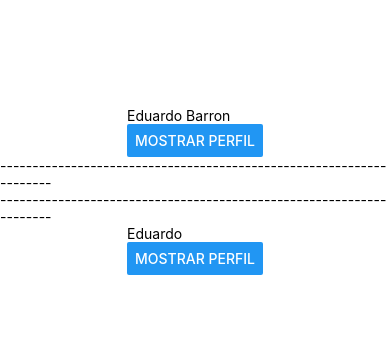
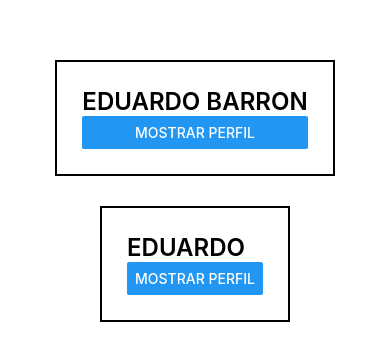
Before and after one commit to Eduardo-Barron-Mendoza/PM203, a React Native app in the folder Practica5/miapp2/: screen / in a window 390 px wide. Shown: the part 231-592 px from the top of the page. Built offline with nearby package versions, Linux system fonts and the light colour scheme.

Commit message:
Practica 8 Avance 1

```diff
--- a/Practica5/miapp2/App.js
+++ b/Practica5/miapp2/App.js
@@ -29,8 +29,7 @@ export default function App() {
 
       <Perfil nombre="Eduardo Barron" carrera="Sistemas" materia="Programacion Movil" cuatri="9"></Perfil>
 
-      <Text>--------------------------------------------------------------------</Text>
-      <Text>--------------------------------------------------------------------</Text>
+
       <Perfil
       nombre="Eduardo"
       carrera="Sistemas"
--- a/Practica5/miapp2/components/Perfil.js
+++ b/Practica5/miapp2/components/Perfil.js
@@ -1,24 +1,24 @@
 
 
 /*Perfil usando Desestructuracion*/
-import { View, Text, Button } from 'react-native';
+import { View, Text, Button, StyleSheet } from 'react-native';
 import React, {useState} from 'react';
 
 export const Perfil=({nombre,carrera,materia,cuatri})=>{
     const[mostrar, setMostrar] = useState(false);
 
     return (
-        <View>
+        <View style={styles.tarjeta}>
 
-        <Text>{nombre}</Text>
+        <Text style={styles.nombre}>{nombre}</Text>
 
 
         {/* Renderizado condicional */}
         {mostrar &&
         <>
-        <Text>{carrera}</Text>
-        <Text>{materia}</Text>
-        <Text>{cuatri}</Text>
+        <Text style={styles.carrera}>{carrera}</Text>
+        <Text style={styles.otroTexto}>{materia}</Text>
+        <Text style={styles.otroTexto}>{cuatri}</Text>
         </>
         }
         <Button title="Mostrar Perfil" onPress={()=>setMostrar(!mostrar)}/>
@@ -27,25 +27,27 @@ export const Perfil=({nombre,carrera,materia,cuatri})=>{
     )
 }
 
+const styles =StyleSheet.create({
+    nombre:{
+        fontSize:24,
+        fontWeight:600,
+        textTransform:'uppercase',
+    },
+    carrera:{
+        fontSize:18,
+        color:'blue',
+        fontFamily:'Roboto',
 
+    },
+    otroTexto:{
+        fontSize:12,
+        fontFamily:'Courier',
+        fontStyle:'italic',
+    },
+    tarjeta:{
+        borderWidth:2,
+        padding:25,
+        margin:15,
+    },
 
-
-
-/*Perfil usando objeto props*/
-
-/* import { View, Text } from 'react-native';
-
-
-export const Perfil=(props)=>{
-    return (
-        <View>
-
-        <Text>{props.nombre}</Text>
-        <Text>{props.carrera}</Text>
-        <Text>{props.materia}</Text>
-        <Text>{props.cuatri}</Text>
-
-        </View>
-    )
-}
- */
+})
```
